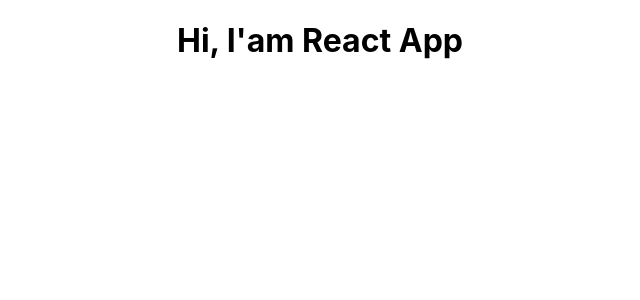
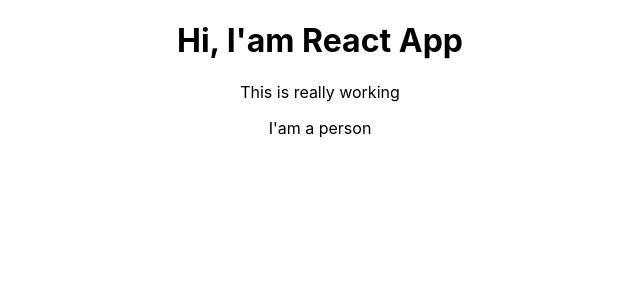
Before and after one commit to Larrygf02/reactFundamentals, a React (Create React App) app: page / in a window 1280 px wide. Shown: the top 300 px of the page, without its empty margins (320-960 px from the left). Built offline with nearby package versions, Linux system fonts and the light colour scheme.

Commit message:
Components

```diff
--- a/src/App.js
+++ b/src/App.js
@@ -1,5 +1,6 @@
 import React, { Component } from 'react';
 import './App.css';
+import Person from './Person/Person';
 
 class App extends Component {
   render() {
@@ -8,6 +9,8 @@
         <h1>
           Hi, I'am React App
         </h1>
+        <p>This is really working</p>
+        <Person></Person>
       </div>
       );
       //return React.createElement('div', {className: 'App'}, React.createElement('h1', null, 'Hi, I am react app'))
--- /dev/null
+++ b/src/Person/Person.js
@@ -0,0 +1,7 @@
+import React from 'react'
+
+const Person = () => {
+    return <p>I'am a person</p>
+}
+
+export default Person;
```
